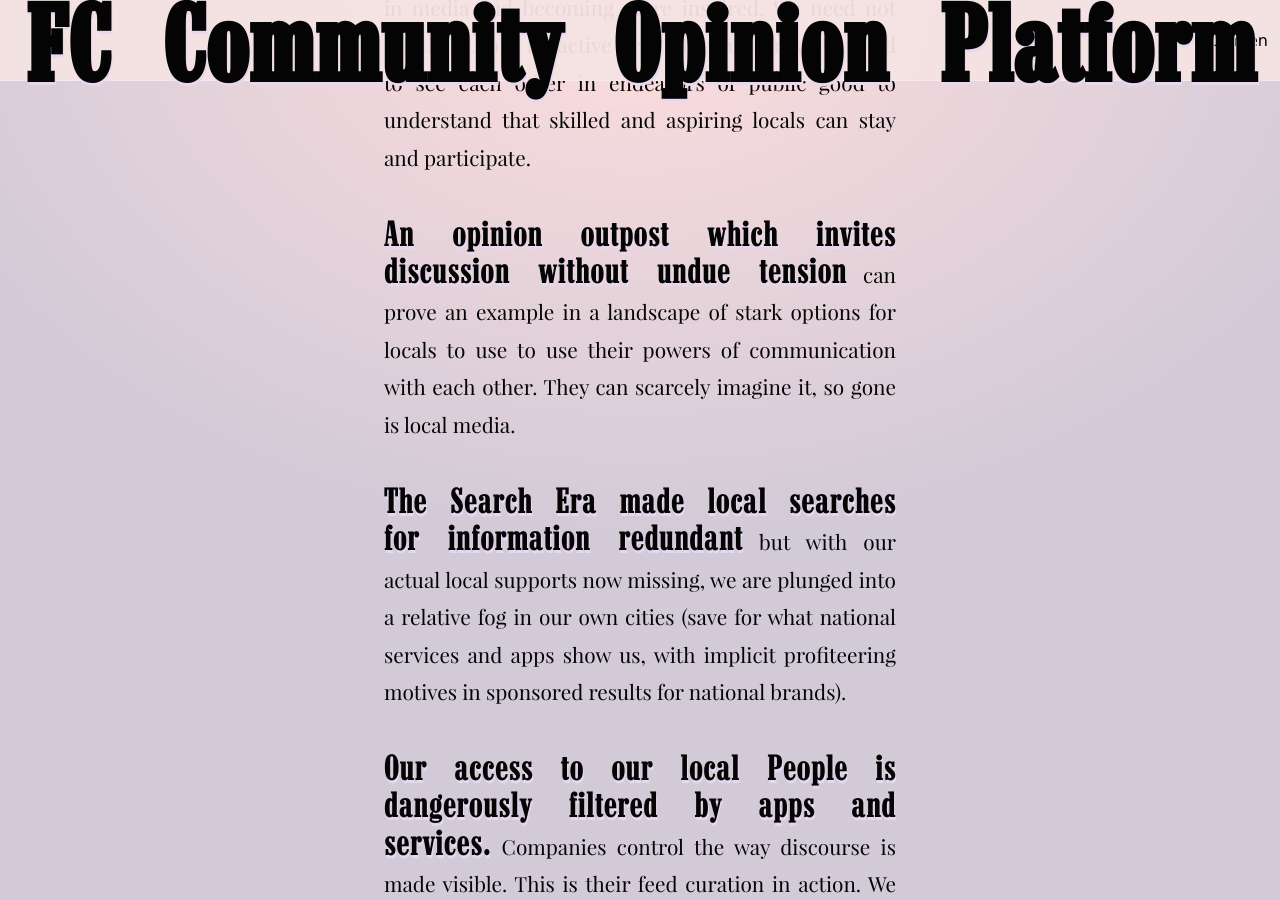
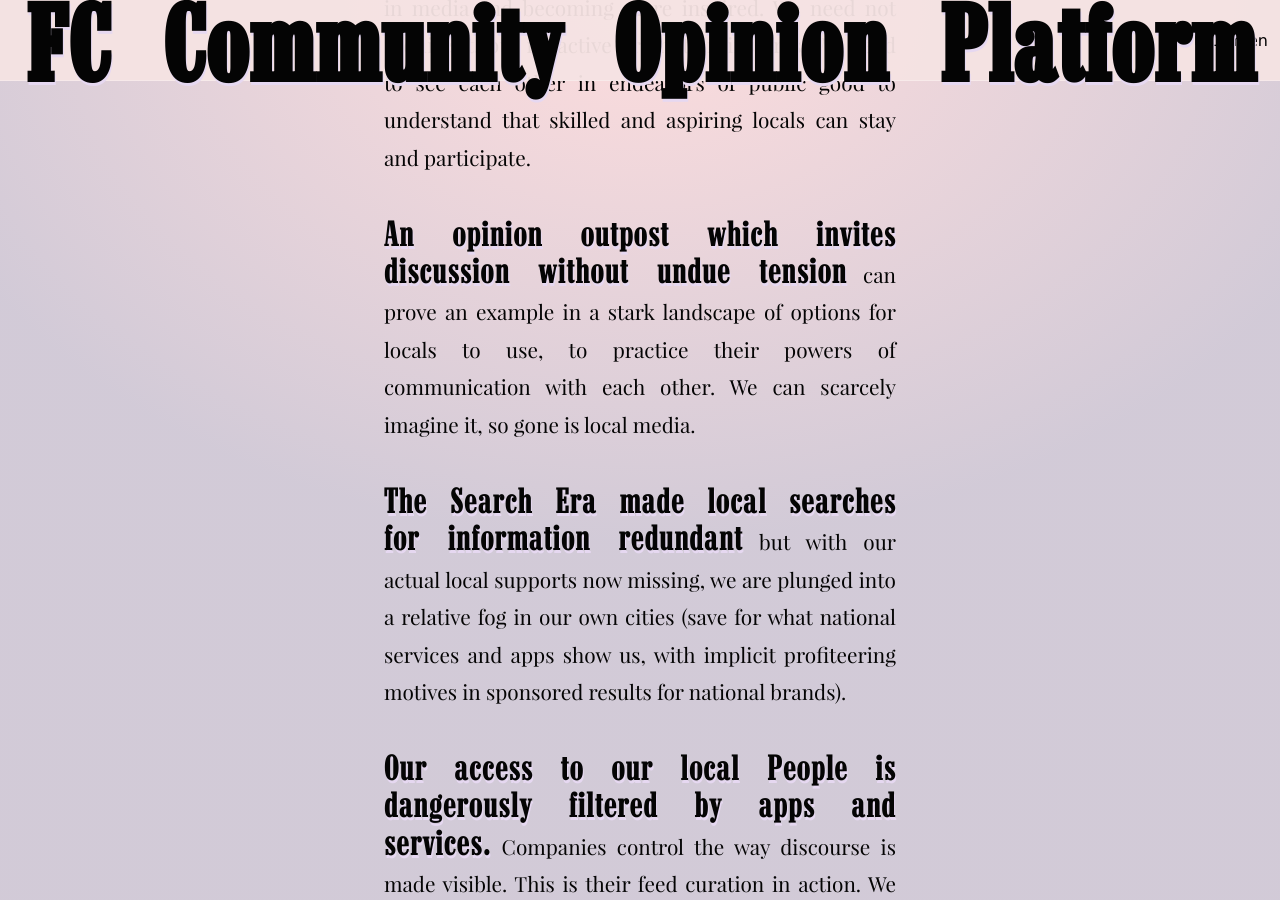
Before and after one commit to tiliv/antibody, a Jekyll site: the page built from docs/journal/autumn-ryan-Community-Opinion-Platform/index.md, in a window 1280 px wide and 900 px high, scrolled down 3422 px. Built offline with Jekyll 4.4.1, drawn with Linux system fonts in a browser that asks for light colours.

Commit message:
Place word better

```diff
--- a/docs/journal/autumn-ryan-Community-Opinion-Platform/index.md
+++ b/docs/journal/autumn-ryan-Community-Opinion-Platform/index.md
@@ -28,7 +28,7 @@ index: true
 
 **It is up to public organizations and their department heads to find willpower** for these projects. We are devoted to this idea and its staffing with locals young and old. Stories are not rare of marginalized groups seeing Themselves in media and becoming more inspired. We need not require it, but its active promotion inspires. We need to see each other in endeavors of public good to understand that skilled and aspiring locals can stay and participate.
 
-**An opinion outpost which invites discussion without undue tension** can prove an example in a landscape of stark options for locals to use to use their powers of communication with each other. They can scarcely imagine it, so gone is local media.
+**An opinion outpost which invites discussion without undue tension** can prove an example in a stark landscape of options for locals to use, to practice their powers of communication with each other. We can scarcely imagine it, so gone is local media.
 
 **The Search Era made local searches for information redundant** but with our actual local supports now missing, we are plunged into a relative fog in our own cities (save for what national services and apps show us, with implicit profiteering motives in sponsored results for national brands).
 
```
